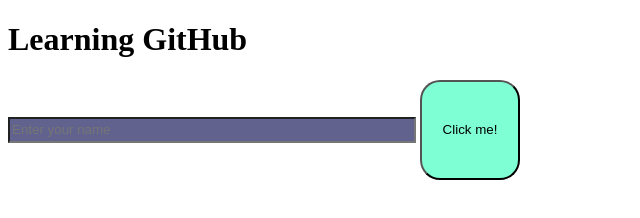
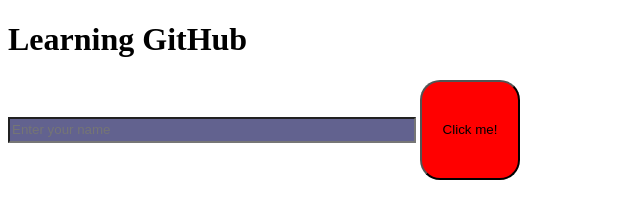
Before and after one commit to chandragupt074/git, a plain HTML site: page index.html in a window 1280 px wide. Both pictures are taken after a click on the button "Click me!". Shown: the whole page, without its empty margins (0-640 px from the left). Drawn offline with Linux system fonts and the light colour scheme.

Commit message:
Adding in feature

```diff
--- a/app.js
+++ b/app.js
@@ -0,0 +1,5 @@
+const bttn = document.getElementById("btn")
+const inpt = document. getElementById("input")
+bttn.addEventListener("click", () => {
+  bttn.style.backgroundColor = "red";
+});
--- a/index.html
+++ b/index.html
@@ -8,8 +8,8 @@
 <body>
 
     <h1>Learning GitHub</h1>
-    <input type="text" placeholder="Enter your name" style="background-color: rgb(98, 98, 143); width: 400px; height: 20px; ">
-    <button type="submit" style="width: 100px; height: 100px; border-radius: 20px; background-color: aquamarine;">Click me!</button>
+    <input id="input" type="text" placeholder="Enter your name" style="background-color: rgb(98, 98, 143); width: 400px; height: 20px; ">
+    <button id="btn" type="submit" style="width: 100px; height: 100px; border-radius: 20px; background-color: aquamarine;">Click me!</button>
 
     <script src="app.js"></script>
 </body>
```
